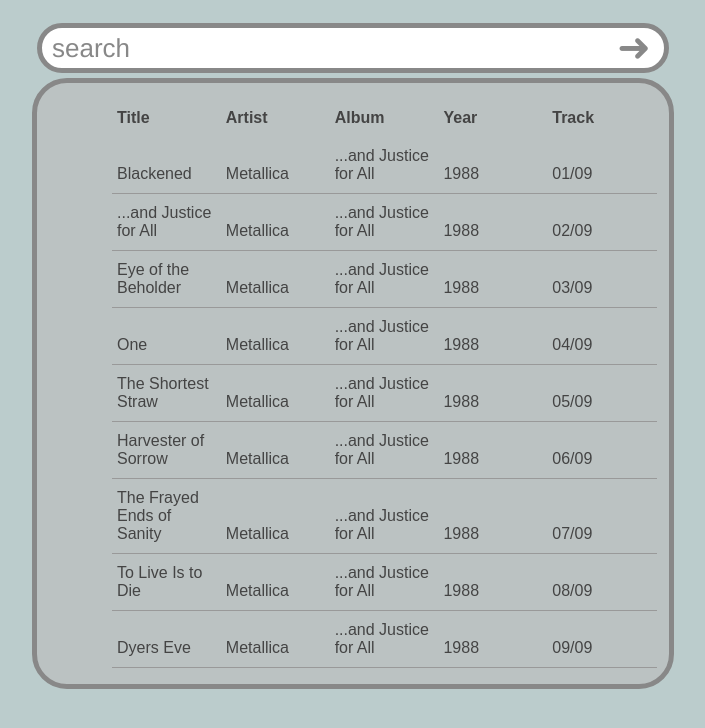
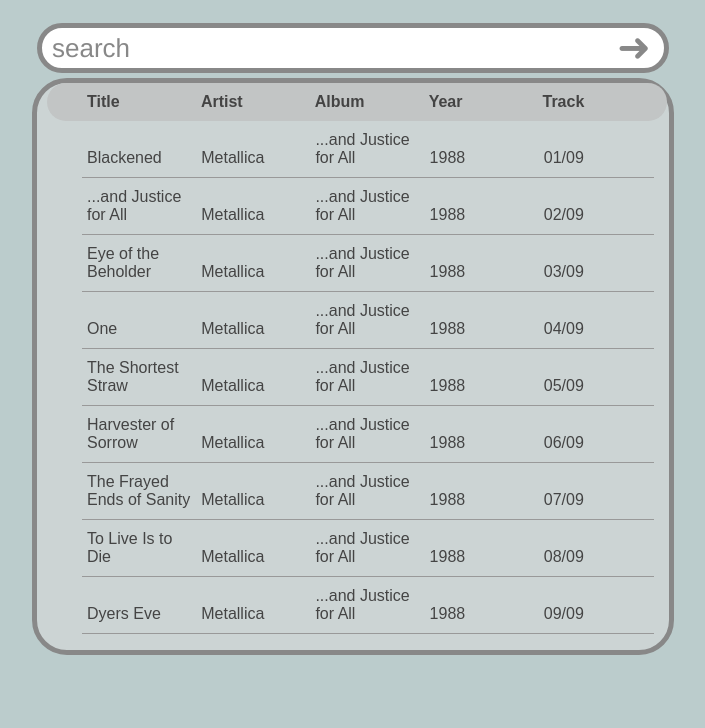
Before and after one commit to codezapper/PythonCodeExercises, a Django app: page /lister/ in a window 1280 px wide. Shown: the top 728 px of the page, without its empty margins (287-992 px from the left). Run offline with Django 3.2, Linux system fonts and the light colour scheme; data comes from the database, SQL or seed files in the repository.

Commit message:
!WIP! Still restyling

```diff
--- a/PyLister/lister/static/lister/main.css
+++ b/PyLister/lister/static/lister/main.css
@@ -1,5 +1,5 @@
 body {
-    background-color: #BCC;
+    background-color: #BBCCCC;
     font-family: sans-serif;
 }
 
@@ -19,10 +19,18 @@
 #container-frame {
     width: 50%;
     margin: 5px auto;
-    background-color: #BBC2C2;
+    background-color: #CCD4D4;
     border-radius: 35px;
     border: 5px solid #888;
     color: #444;
+}
+
+.standard-header {
+    background-color: #C2C5C5;
+    margin-left: -30px;
+    margin-top: -16px;
+    width: 98%;
+    border-radius: 19px;
 }
 
 .standard-header > li {
@@ -32,6 +40,10 @@
     width: 18%;
     padding: 10px 5px;
     margin-left: -5px;
+}
+
+#playlist {
+    margin-left: -30px;
 }
 
 #playlist > ul {
@@ -154,18 +166,3 @@
 input:-moz-placeholder {
   color: #888
 }
-
-
-/****************
- * Pretify demo *
- ****************/
-.h1 {
-  float: left;
-  margin: 25px;
-  color: #333;
-  font-family: 'Helvetica', sans-serif;
-  font-size: 45px;
-  font-weight: bold;
-  line-height: 45px;
-  text-align: center;
-}
```
